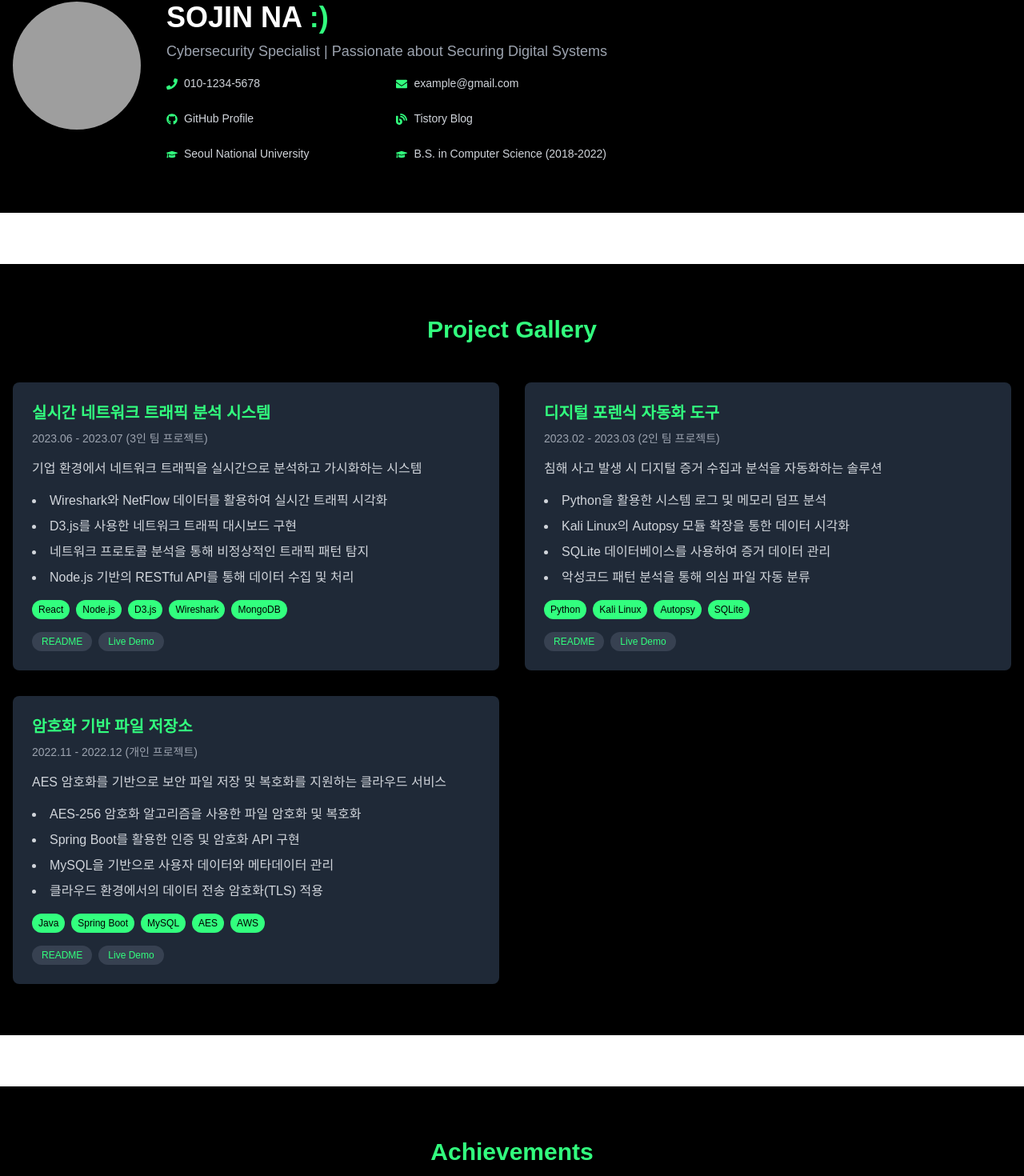
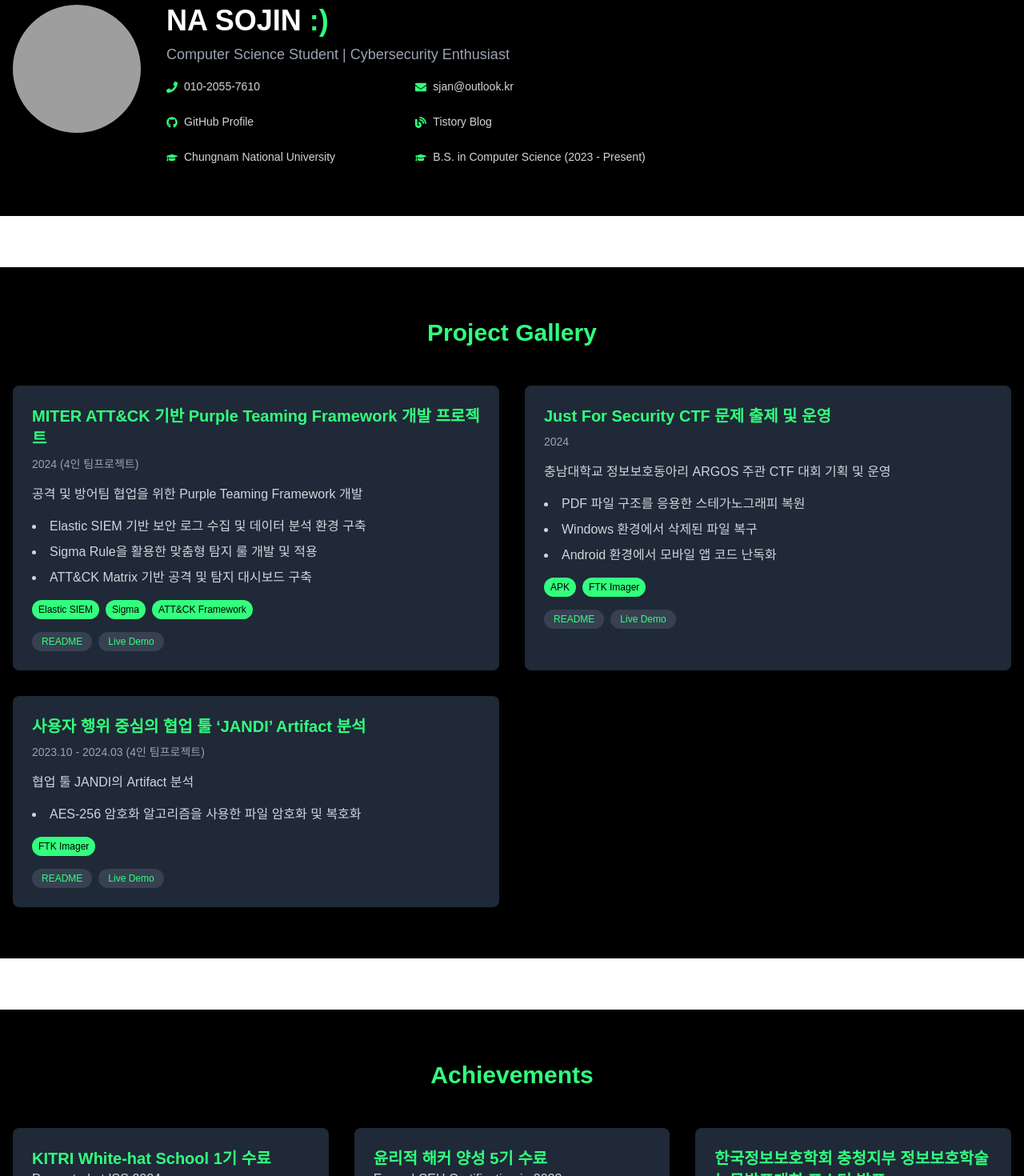
Before and after one commit to me0w2en/me0w2en.github.io, a Next.js app: page / in a window 1280 px wide. Shown: the part 946-2416 px from the top of the page at 80% size. Built offline with nearby package versions, Linux system fonts and the light colour scheme; grey boxes are pictures that could not be loaded.

Commit message:
Feat: 포트폴리오 본문 작성

```diff
--- a/src/components/AboutMe.tsx
+++ b/src/components/AboutMe.tsx
@@ -6,9 +6,15 @@ export const AboutMe = () => {
   return (
     <section id="about" className="py-16 bg-black text-white">
       <div className="container mx-auto px-4">
-          <h2 className="text-3xl font-bold text-center text-green-400 mb-12">
-            About Me
-          </h2>
+        {/* Header with animation */}
+        <motion.h2
+          className="text-4xl font-bold text-center text-green-400 mb-12"
+          initial={{ opacity: 0, y: -20 }}
+          animate={{ opacity: 1, y: 0 }}
+          transition={{ duration: 0.8 }}
+        >
+          About Me
+        </motion.h2>
 
         {/* Content */}
         <div className="flex flex-col md:flex-row items-center md:items-start md:space-x-8">
@@ -35,7 +41,7 @@ export const AboutMe = () => {
               animate={{ opacity: 1, y: 0 }}
               transition={{ duration: 0.8, delay: 0.4 }}
             >
-              SOJIN NA <span className="text-green-400">:)</span>
+              NA SOJIN <span className="text-green-400">:)</span>
             </motion.h3>
             <motion.p
               className="text-lg text-gray-400 mb-4"
@@ -43,7 +49,7 @@ export const AboutMe = () => {
               animate={{ opacity: 1, y: 0 }}
               transition={{ duration: 0.8, delay: 0.6 }}
             >
-              Cybersecurity Specialist | Passionate about Securing Digital Systems
+              Computer Science Student | Cybersecurity Enthusiast
             </motion.p>
 
             {/* Info Grid */}
@@ -51,16 +57,16 @@ export const AboutMe = () => {
               {/* 연락처 정보 */}
               <div>
                 <FaPhone className="inline-block text-green-400 mr-2" />
-                <span>010-1234-5678</span>
+                <span>010-2055-7610</span>
               </div>
               <div>
                 <FaEnvelope className="inline-block text-green-400 mr-2" />
-                <span>example@gmail.com</span>
+                <span>sjan@outlook.kr</span>
               </div>
               <div>
                 <FaGithub className="inline-block text-green-400 mr-2" />
                 <a
-                  href="https://github.com/your-github"
+                  href="https://github.com/me0w2en"
                   target="_blank"
                   rel="noopener noreferrer"
                 >
@@ -70,7 +76,7 @@ export const AboutMe = () => {
               <div>
                 <FaBlog className="inline-block text-green-400 mr-2" />
                 <a
-                  href="https://tistory.com/your-blog"
+                  href="https://me0w2en.tistory.com/"
                   target="_blank"
                   rel="noopener noreferrer"
                 >
@@ -81,11 +87,11 @@ export const AboutMe = () => {
               {/* 학력 정보 */}
               <div>
                 <FaGraduationCap className="inline-block text-green-400 mr-2" />
-                <span>Seoul National University</span>
+                <span>Chungnam National University</span>
               </div>
               <div>
                 <FaGraduationCap className="inline-block text-green-400 mr-2" />
-                <span>B.S. in Computer Science (2018-2022)</span>
+                <span>B.S. in Computer Science (2023 - Present)</span>
               </div>
             </div>
           </div>
--- a/src/components/Achievements.tsx
+++ b/src/components/Achievements.tsx
@@ -1,7 +1,7 @@
 const achievements = [
-    { title: "Published Research Paper", description: "Presented at ISS 2024" },
-    { title: "Certified Ethical Hacker", description: "Earned CEH Certification in 2023" },
-    { title: "Top Performer at Internship", description: "Recognized for outstanding work in 2024" },
+    { title: "KITRI White-hat School 1기 수료", description: "Presented at ISS 2024" },
+    { title: "윤리적 해커 양성 5기 수료", description: "Earned CEH Certification in 2023" },
+    { title: "한국정보보호학회 충청지부 정보보호학술논문발표대회 포스터 발표", description: "Recognized for outstanding work in 2024" },
   ];
 
   export const Achievements = () => {
--- a/src/components/Footer.tsx
+++ b/src/components/Footer.tsx
@@ -5,7 +5,7 @@ export const Footer = () => {
     <footer className="bg-black text-white py-4">
       <div className="container mx-auto text-center">
         <p className="text-sm">
-          &copy; {new Date().getFullYear()} Your Name. All rights reserved.
+          &copy; {new Date().getFullYear()} me0w2en. All rights reserved.
         </p>
       </div>
     </footer>
--- a/src/components/ProjectGallery.tsx
+++ b/src/components/ProjectGallery.tsx
@@ -3,48 +3,43 @@ import { motion } from "framer-motion";
 
 const projects = [
   {
-    title: "실시간 네트워크 트래픽 분석 시스템",
-    period: "2023.06 - 2023.07 (3인 팀 프로젝트)",
-    description: "기업 환경에서 네트워크 트래픽을 실시간으로 분석하고 가시화하는 시스템",
+    title: "MITER ATT&CK 기반 Purple Teaming Framework 개발 프로젝트",
+    period: "2024 (4인 팀프로젝트)",
+    description: "공격 및 방어팀 협업을 위한 Purple Teaming Framework 개발",
     details: [
-      "Wireshark와 NetFlow 데이터를 활용하여 실시간 트래픽 시각화",
-      "D3.js를 사용한 네트워크 트래픽 대시보드 구현",
-      "네트워크 프로토콜 분석을 통해 비정상적인 트래픽 패턴 탐지",
-      "Node.js 기반의 RESTful API를 통해 데이터 수집 및 처리",
+      "Elastic SIEM 기반 보안 로그 수집 및 데이터 분석 환경 구축",
+      "Sigma Rule을 활용한 맞춤형 탐지 룰 개발 및 적용",
+      "ATT&CK Matrix 기반 공격 및 탐지 대시보드 구축",
     ],
-    stack: ["React", "Node.js", "D3.js", "Wireshark", "MongoDB"],
+    stack: ["Elastic SIEM", "Sigma", "ATT&CK Framework"],
     links: [
       { label: "README", url: "https://github.com/example/network-analyzer-readme" },
       { label: "Live Demo", url: "https://example.com/network-analyzer" },
     ],
   },
   {
-    title: "디지털 포렌식 자동화 도구",
-    period: "2023.02 - 2023.03 (2인 팀 프로젝트)",
-    description: "침해 사고 발생 시 디지털 증거 수집과 분석을 자동화하는 솔루션",
+    title: "Just For Security CTF 문제 출제 및 운영",
+    period: "2024",
+    description: "충남대학교 정보보호동아리 ARGOS 주관 CTF 대회 기획 및 운영",
     details: [
-      "Python을 활용한 시스템 로그 및 메모리 덤프 분석",
-      "Kali Linux의 Autopsy 모듈 확장을 통한 데이터 시각화",
-      "SQLite 데이터베이스를 사용하여 증거 데이터 관리",
-      "악성코드 패턴 분석을 통해 의심 파일 자동 분류",
+      "PDF 파일 구조를 응용한 스테가노그래피 복원",
+      "Windows 환경에서 삭제된 파일 복구",
+      "Android 환경에서 모바일 앱 코드 난독화",
     ],
-    stack: ["Python", "Kali Linux", "Autopsy", "SQLite"],
+    stack: ["APK", "FTK Imager"],
     links: [
       { label: "README", url: "https://github.com/example/forensics-toolkit-readme" },
       { label: "Live Demo", url: "https://example.com/forensics-toolkit" },
     ],
   },
   {
-    title: "암호화 기반 파일 저장소",
-    period: "2022.11 - 2022.12 (개인 프로젝트)",
-    description: "AES 암호화를 기반으로 보안 파일 저장 및 복호화를 지원하는 클라우드 서비스",
+    title: "사용자 행위 중심의 협업 툴 ‘JANDI’ Artifact 분석",
+    period: "2023.10 - 2024.03 (4인 팀프로젝트)",
+    description: "협업 툴 JANDI의 Artifact 분석",
     details: [
       "AES-256 암호화 알고리즘을 사용한 파일 암호화 및 복호화",
-      "Spring Boot를 활용한 인증 및 암호화 API 구현",
-      "MySQL을 기반으로 사용자 데이터와 메타데이터 관리",
-      "클라우드 환경에서의 데이터 전송 암호화(TLS) 적용",
     ],
-    stack: ["Java", "Spring Boot", "MySQL", "AES", "AWS"],
+    stack: ["FTK Imager"],
     links: [
       { label: "README", url: "https://github.com/example/encrypted-storage-readme" },
       { label: "Live Demo", url: "https://example.com/encrypted-storage" },
--- a/src/components/Timeline.tsx
+++ b/src/components/Timeline.tsx
@@ -5,21 +5,26 @@ const timelineData = [
   {
     year: "2023",
     activities: [
-      "Started Information Security Studies",
-      "Completed Ethical Hacking Certification",
-      "Joined Cyber Security Club",
+      "KITRI 주관 White-hat School 1기 수료",
     ],
   },
   {
     year: "2024",
     activities: [
-      "Internship at Cyber Security Firm",
-      "Published Research Paper on Digital Forensics",
+      "충남대학교 정보보호동아리 ARGOS 회장 역임",
+      "충남대학교 정보보호동아리 ARGOS \"2024년 해킹 시연회\" 개최 및 발표 (북한발 HolyGhost 랜섬웨어 분석 발표)",
+      "충남대학교 정보보호동아리 ARGOS \"SOGRA Hackathon\" 기획 및 운영",
+      "충남대학교 정보보호동아리 ARGOS \"제 8회 Just For Security CTF\" 개최 및 문제 출제",
+      "사이버안보훈련센터 주관 윤리적 해커 양성 5기 수료",
+      "한국정보보호학회 충청지부 정보보호학술논문발표대회 포스터 발표",
+      "충남대학교 정보보호동아리 ARGOS 하계 집중 보안 교육 디지털 포렌식 트랙 강의",
     ],
   },
   {
     year: "2025",
-    activities: ["Built Network Security Tool", "Started Blogging about Cyber Security"],
+    activities: [
+      "NSHC 싱가포르 지사 교육 연수"
+    ],
   },
 ];
 
```
